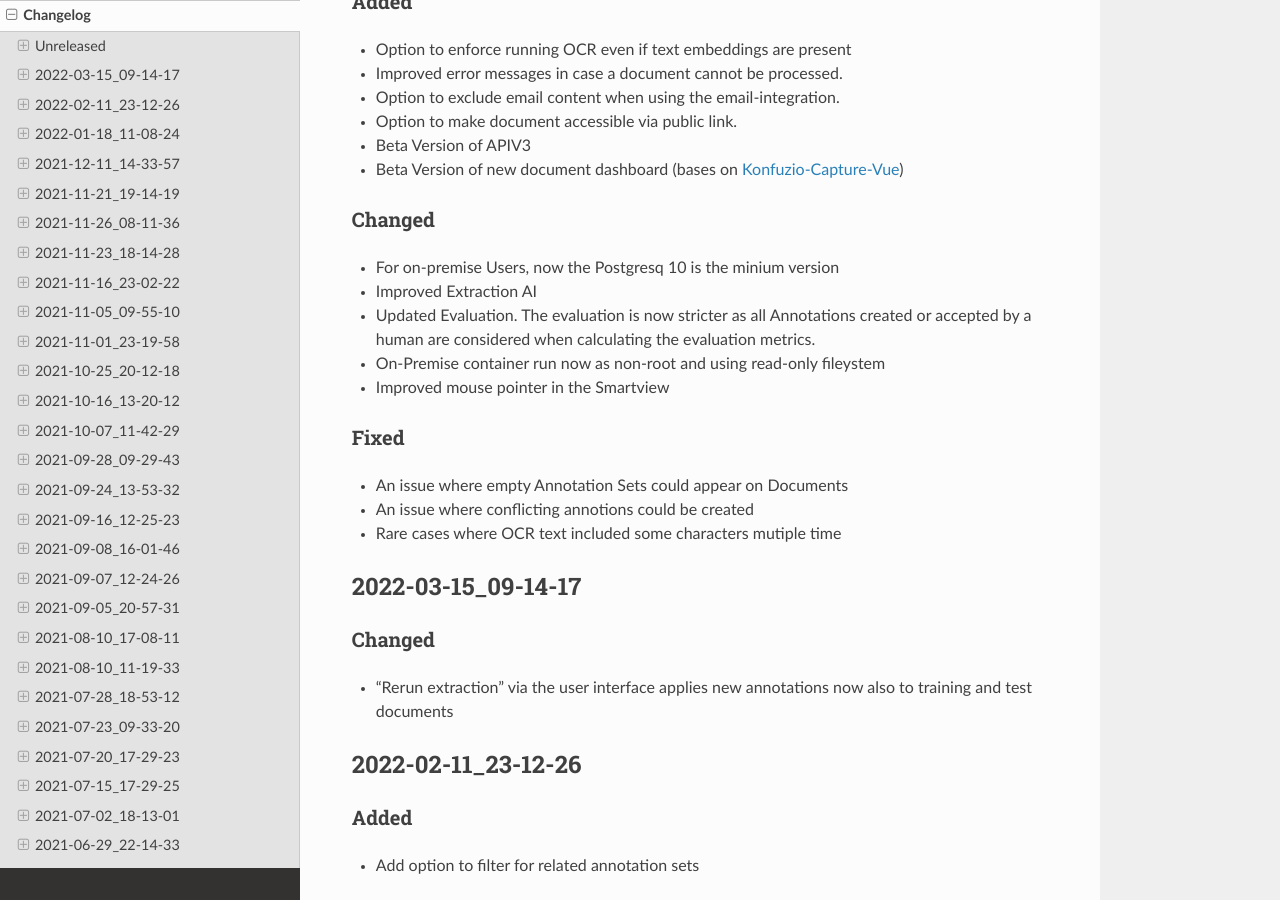
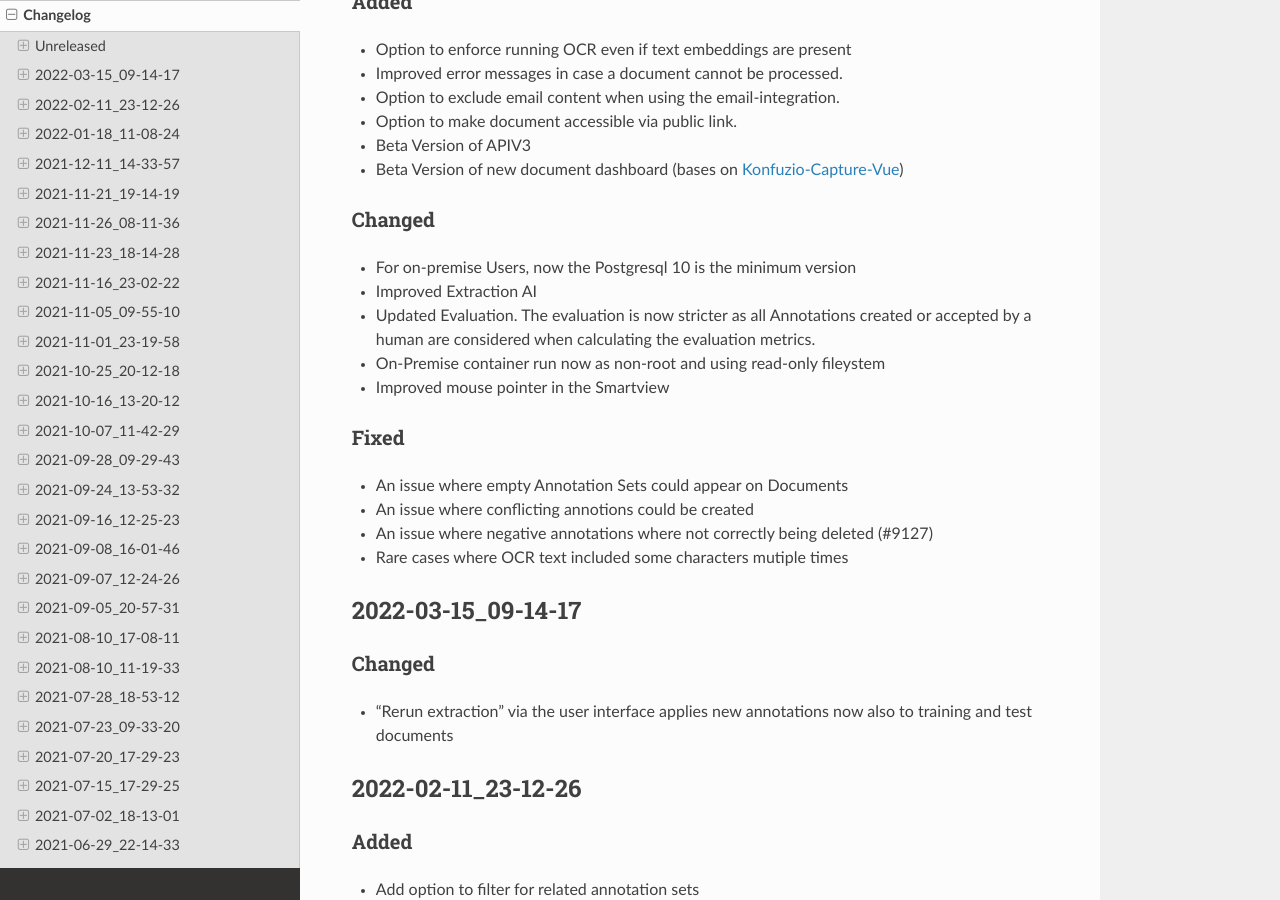
Before and after one commit to konfuzio-ai/konfuzio-sdk, a Sphinx documentation site: the page built from docs/web/changelog_app.md, in a window 1280 px wide and 900 px high, scrolled down 324 px. Built offline with Sphinx 7.4.7 and the Read the Docs theme 2.0.0, drawn with Linux system fonts in a browser that asks for light colours.

Commit message:
Add fix to the changelog and fix typos

```diff
--- a/docs/web/changelog_app.md
+++ b/docs/web/changelog_app.md
@@ -19,7 +19,7 @@ and this project adheres to [Calendar Versioning](https://calver.org/overview.ht
 - Beta Version of new document dashboard (bases on [Konfuzio-Capture-Vue](https://github.com/konfuzio-ai/konfuzio-capture-vue))
 
 ### Changed
-- For on-premise Users, now the Postgresq 10 is the minium version
+- For on-premise Users, now the Postgresql 10 is the minimum version
 - Improved Extraction AI
 - Updated Evaluation. The evaluation is now stricter as all Annotations created or accepted by a human are considered when calculating the evaluation metrics.
 - On-Premise container run now as non-root and using read-only fileystem
@@ -28,7 +28,8 @@ and this project adheres to [Calendar Versioning](https://calver.org/overview.ht
 ### Fixed
 - An issue where empty Annotation Sets could appear on Documents
 - An issue where conflicting annotions could be created
-- Rare cases where OCR text included some characters mutiple time
+- An issue where negative annotations where not correctly being deleted (#9127)
+- Rare cases where OCR text included some characters mutiple times
 
 
 ## 2022-03-15_09-14-17
```
